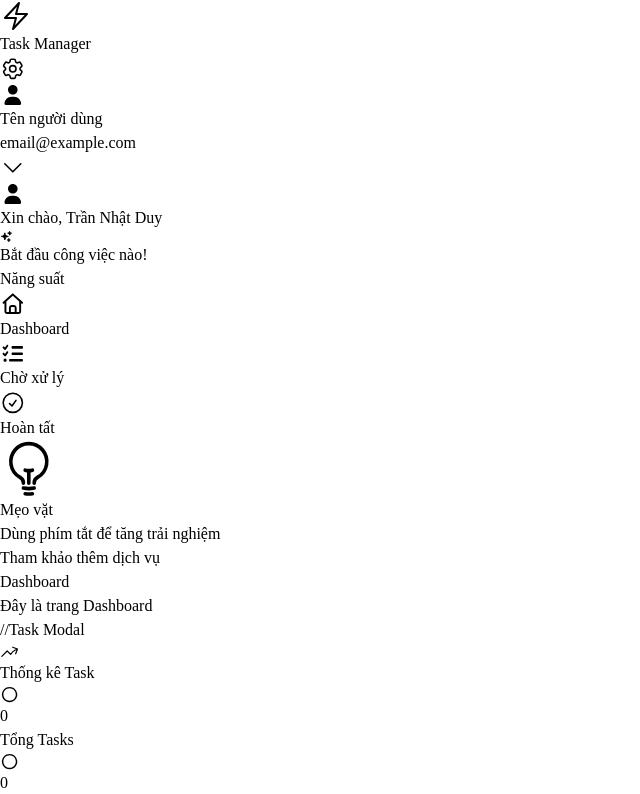
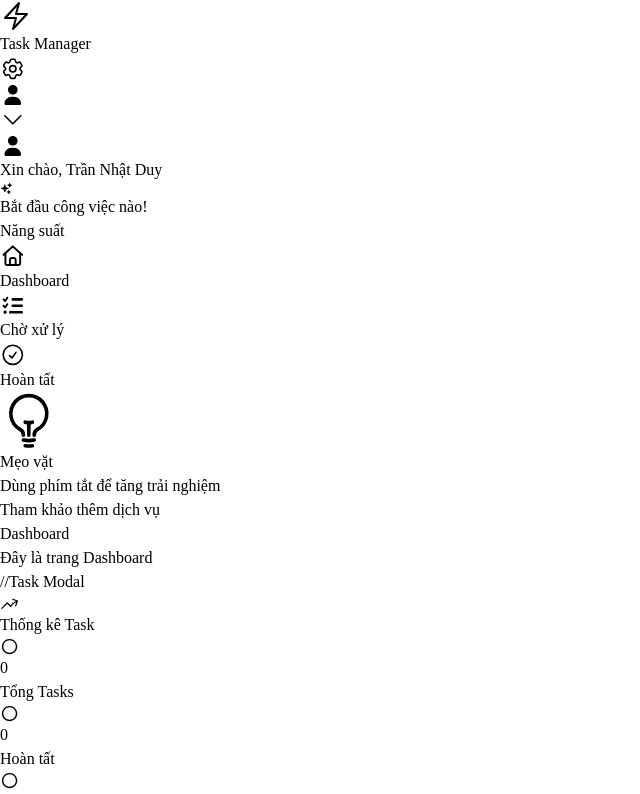
Before and after one commit to DuyTranNhat/TaskManager, a React (Vite) app in the folder frontend/: page / in a window 1280 px wide. Shown: the top 794 px of the page, without its empty margins (0-640 px from the left). Built offline with nearby package versions, Linux system fonts and the light colour scheme; no server answers.

Commit message:
feat: finalize header UI, add Tippy tooltip and implement logout functionality

```diff
--- a/frontend/src/App.tsx
+++ b/frontend/src/App.tsx
@@ -3,6 +3,7 @@ import routes from '~/routes';
 import { Fragment, JSX } from "react";
 import MainLayout from "./layouts";
 import { AuthProvider } from "./Context";
+import { ToastContainer } from "react-toastify";
 
 function App() {
     return (
@@ -38,6 +39,14 @@ function App() {
                     </Routes>
                 </div>
             </AuthProvider>
+             <ToastContainer
+                position="top-right"
+                autoClose={3000} // 3s tự đóng
+                hideProgressBar={false}
+                newestOnTop={false}
+                closeOnClick
+                pauseOnHover
+            />
         </Router>
     );
 }
--- a/frontend/src/components/Header/UserProfile/LogoutModal.tsx
+++ b/frontend/src/components/Header/UserProfile/LogoutModal.tsx
@@ -1,6 +1,9 @@
 import { Modal, Icon } from '~/components';
+import { useAuth } from '~/Context/AuthContext';
 
 const LogoutModal = ({ open, setOpen }: { open: boolean; setOpen: React.Dispatch<React.SetStateAction<boolean>> }) => {
+    const { logoutUser } = useAuth();
+
     return (
         <Modal open={open} onClose={() => setOpen(false)}>
             <div className="flex flex-col items-center gap-2">
@@ -10,7 +13,8 @@ const LogoutModal = ({ open, setOpen }: { open: boolean; setOpen: React.Dispatch
                 <div className="text-md mt-1 flex w-50 font-bold">
                     <button
                         className="bg-gradient-color flex-1 cursor-pointer rounded-tl-2xl rounded-bl-2xl py-1 opacity-85 hover:opacity-100"
-                    >
+                        onClick={logoutUser}
+                 >
                         Có
                     </button>
                     <button
--- a/frontend/src/components/Header/UserProfile/UserProfile.tsx
+++ b/frontend/src/components/Header/UserProfile/UserProfile.tsx
@@ -1,28 +1,29 @@
 import { useState, useRef, useEffect } from 'react';
 import { Link } from 'react-router-dom';
-
-import { Icon } from '~/components';
+import HeadlessTippy from '@tippyjs/react/headless';
+import { Icon, TippyTrigger } from '~/components';
 import config from '~/config';
+import { useAuth } from '~/Context/AuthContext';
 
 const UserProfile = ({ setOpen }: { setOpen: React.Dispatch<React.SetStateAction<boolean>> }) => {
+    const { user } = useAuth();
     const [visible, setVisible] = useState(false);
-    const wrapperRef = useRef<HTMLDivElement>(null);
-
-    useEffect(() => {
-        const handleClickOutside = (e: MouseEvent) => {
-            if (wrapperRef.current && !wrapperRef.current.contains(e.target as Node)) {
-                setVisible(false);
-            }
-        };
-        document.addEventListener('mousedown', handleClickOutside);
-        return () => document.removeEventListener('mousedown', handleClickOutside);
-    }, []);
 
     return (
-        <div ref={wrapperRef} className="relative">
-            {/* Dropdown menu */}
-            {visible && (
-                <div className="animate-fadeIn absolute right-0 bottom-full mb-2 z-50 rounded-2xl bg-white px-3 py-2 text-sm shadow-md min-w-[180px]">
+        <HeadlessTippy
+            interactive
+            visible={visible}
+            offset={[0, 5]}
+            duration={[0, 300]}
+            animation={false}
+            onClickOutside={() => setVisible(false)}
+            appendTo={document.body}
+            render={(attr) => (
+                <div
+                    className="animate-fadeIn rounded-2xl bg-white px-3 py-2 text-sm shadow-md"
+                    tabIndex={-1}
+                    {...attr}
+                >
                     <Link
                         to={config.routes.editProfile}
                         onClick={() => setVisible(false)}
@@ -43,8 +44,9 @@ const UserProfile = ({ setOpen }: { setOpen: React.Dispatch<React.SetStateAction
                     </a>
                 </div>
             )}
+        >
 
-            {/* Trigger */}
+            <TippyTrigger>
                 <div
                     className="group ml-5 flex cursor-pointer rounded-2xl p-2 hover:bg-gray-300/20"
                     onClick={() => setVisible(!visible)}
@@ -54,12 +56,14 @@ const UserProfile = ({ setOpen }: { setOpen: React.Dispatch<React.SetStateAction
                         <div className="absolute right-0 bottom-[5px] size-[10px] rounded-full border-[2px] border-white bg-green-500"></div>
                     </div>
                     <div className="mx-2">
-                    <h1 className="text-sm font-bold">Tên người dùng</h1>
-                    <span className="text-xs text-gray-500">email@example.com</span>
+                        <h1 className="text-sm font-bold">{user?.fullName}</h1>
+                        <span className="text-xs text-gray-500">{user?.email}</span>
                     </div>
                     <Icon.HeaderMenuIcon className="group-hover:text-main mt-2 size-5 cursor-pointer text-gray-500/100 transition-transform duration-300 group-hover:rotate-180" />
                 </div>
-        </div>
+
+            </TippyTrigger>
+        </HeadlessTippy>
     );
 };
 
--- a/frontend/vite.config.ts
+++ b/frontend/vite.config.ts
@@ -6,6 +6,10 @@ import path from 'path'
 // https://vite.dev/config/
 export default defineConfig({
   plugins: [react(), tailwindcss()],
+  server: {
+    port: 5174, // Replace with your desired port number
+    strictPort: true, // Optional: Force Vite to exit if the port is already in use
+  },
   resolve: {
     alias: {
       '~': path.resolve(__dirname, 'src'),
```
Also changed, not shown: 2 other files (tests, documents, lock files or other folders). Lines whose indentation alone changed are shown as unchanged.
